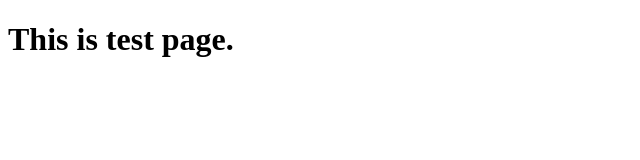
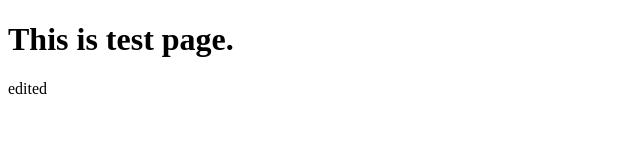
Before and after one commit to ariek/ariekjp, a plain HTML site: page index.html in a window 1280 px wide. Shown: the full height of the page, 0-640 px from the left. Drawn offline with Linux system fonts and the light colour scheme.

Commit message:
Update index.html

```diff
--- a/index.html
+++ b/index.html
@@ -6,5 +6,6 @@
 </head>
 <body>
 	<h1>This is test page.</h1>
+	<p>edited</p>
 </body>
 </html>
```
